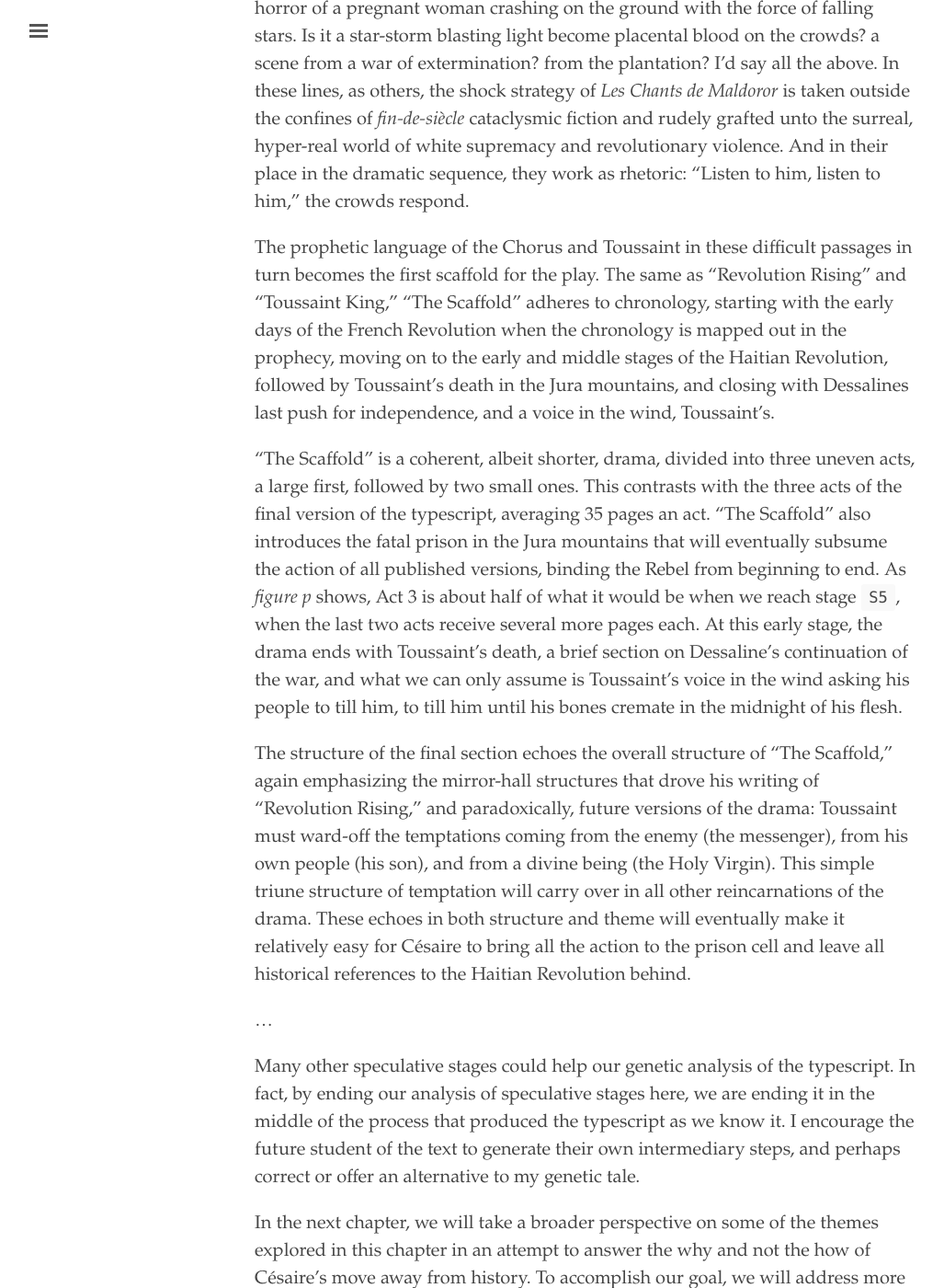
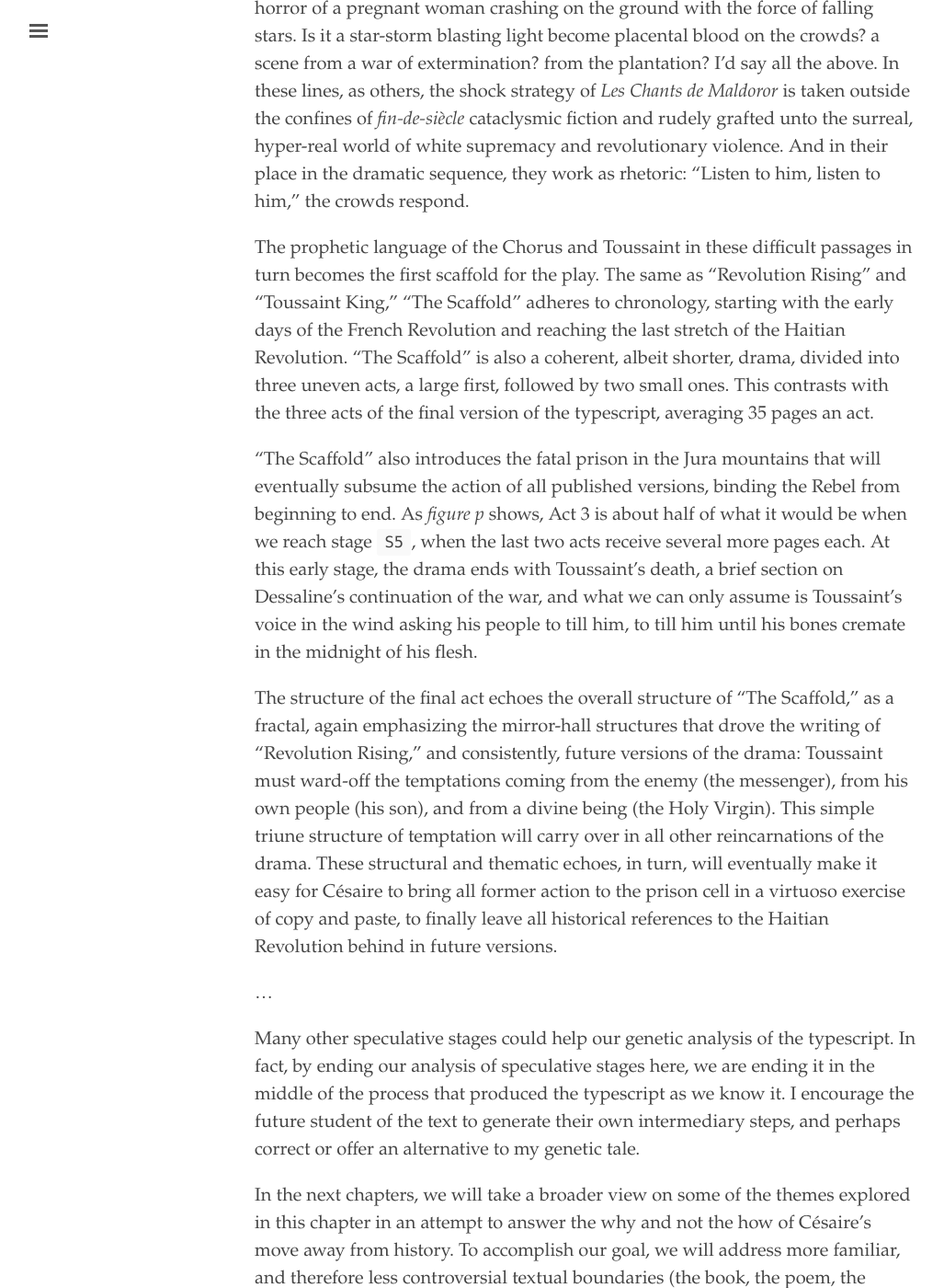
Before and after one commit to elotroalex/record, a Jekyll site: the page built from _chapters/02-pencil.md, in a window 1280 px wide and 1400 px high, scrolled down 27437 px. Shown: the whole window at 92% size, without its empty margins (3-1030 px from the left). Built offline with Jekyll 4.4.1, drawn with Linux system fonts in a browser that asks for light colours; some of the changed text lies outside the part shown.

Commit message:
fixed some errors tightened the last paragraphs

```diff
--- a/_chapters/02-pencil.md
+++ b/_chapters/02-pencil.md
@@ -70,7 +70,7 @@ But why exclude the bibliographic code from conjecture, if it too can be abstrac
 
 A simple exercise, the one I explore in this chapter, depends on the fascinating capacity of allographs to be contained by each other (*mask* contained by *ing* and *un* in 'unmasking'), but also by bibliographic codes (*mask* contained by italics). If I asked you to copy all the text written on [page 5]({{site.baseurl}}/data/sdw-data/P005.jpg){: target="_blank"} of the typescript, you would be able to do so without too much trouble. If I then asked you to add a special character at the beginning and end of the sequences written with pencil, you would be done in a second. These simple moves license my own journey from autography to allography and back: to abstract the bibliographical code in the typescript and use it to contain linguistic sequences; to select among the containers using algorithms; and finally, to render the sequences with a sister code.
 
-Unable to escape embodiment, allographs cannot survive a repetition without a bibliographic code, and that code can be (must be if the computer is a machine) determined by allographic processes—conjecture included[^b7]. An autographic textuality that is allowed to, indeed must return unimpeached from allography—mechanical or otherwise—can help us double down on Kraus' salutary *exhortatio*, without sacrificing our commitment to bibliographic past-futures.
+Unable to escape embodiment, allographs cannot survive a repetition without a bibliographic code, and that code can be (must be if the computer is a machine) determined by allographic processes—conjecture included.[^b7] An autographic textuality that is allowed to, indeed must return unimpeached from allography—mechanical or otherwise—can help us double down on Kraus' salutary *exhortatio*, without sacrificing our commitment to bibliographic past-futures.
 
 The radical alternative, to reduce allographic transactions to a denuded linguistic code, makes me nervous. I hear in that move the unintended echoes of a literary theory inattentive to the means of production of its own knowledge, the premature deaccession of "copies" from libraries, and the legal alibis of "content" cartels incapable of reading. Quite the conundrum, since I can appreciate the joy of those distant readings and oulipean teases that imagine such reductions of the sign—agnoses taken for wonders. I won't be the one to reign or rain on that parade, but perhaps I can offer a dance: a praxis where the butterfly and the pupa are never long apart from each other on the stage. Faced with an archival past choked by colonial epistemologies and cruel capital flows, wouldn't such a ritualistic performance of past-future bibliography, *cum* infrastructure and social critique, prepare us for the repairs we need? *Al freír de los huevos lo verá.*
 
@@ -112,7 +112,7 @@ The latter, by contrast, do not contain a single element that would facilitate s
 
 "Revolution Rising" uses two kinds of narrative modes: either the story develops through the action and dialog of the characters on stage, or it is narrated by the Chorus, Reciter and Recitress trio (CRR). We will shortly come back to the diegetic narrative, one of the keys to unraveling the transition from history to myth in the text. In the mimetic narrative, we count three large episodes. As the white delegates begin to lay their diplomatic traps, Toussaint invites them to address the black troupes directly. The crowds seem to waiver after the seductive pleas of the delegates to disarm them, but Toussaint sways them by signaling their devious intentions. Once persuaded of the righteousness of their cause, the crowds unleash their machetes and the refrain which will echo throughout the rest of the drama: “*Mort aux blancs*!”, death to the whites, or death to the white foreigners as a Haitian translation would have it.[^28] The delegates are massacred, and the rebels descend on the rest of the white population with their sharp response.
 
-After a brief CRR recitation, rife with ghoulish visions of the revolutionary bloodbath—echoes of a world at war—the scene moves to an assembly of planters at Cap \[Français\] presided over by the governor. In their arrogance, the white planters continue to underestimate the situation. Blanchelande[^29], the governor, fails to bring them to their senses. On the streets, passersby echo the haughtiness of the assembly. Soon after, the tumult of the revolution bursts onto the scene. The episode continues with a mock-assembly of black rebels, or as the text has it “*une séance sinistre et bouffonne pleine d’emphase et de cruauté.*”[^30] The episode ends as another group of rebels follows a standard bearer into the assembly waving the head of the governor on a pike.
+After a brief CRR recitation, rife with ghoulish visions of the revolutionary bloodbath—echoes of a world at war—the scene moves to an assembly of planters at Cap \[Français\] presided over by the governor. In their arrogance, the white planters continue to underestimate the situation. Blanchelande,[^29] the governor, fails to bring them to their senses. On the streets, passersby echo the haughtiness of the assembly. Soon after, the tumult of the revolution bursts onto the scene. The episode continues with a mock-assembly of black rebels, or as the text has it “*une séance sinistre et bouffonne pleine d’emphase et de cruauté.*”[^30] The episode ends as another group of rebels follows a standard bearer into the assembly waving the head of the governor on a pike.
 
 After another CRR recitation, the final, and rather brief staged narrative loops us back to the beginning of "Revolution Rising," with the white mother and her girls now running for cover and bemoaning their fear and fatigue. The scene quickly gives way to a field of enslaved workers who ‘sing their fatigue’ in call and response for two pages. The speculative stage ends with the first invocation of "Haïti. Haïti."—closing the mirror loop to the opening burial of Saint-Domingue—and what seems to be, at least on the surface, the most extra-theatrical stage direction of "Revolution Rising": a ship in distress invades the field of vision, and in the phosphorescent sea an inscription explodes. In a later addition, absent from "Revolution Rising," we learn that the inscription read: *République d’Haiti.*
 
@@ -171,7 +171,7 @@ The combination of the two modalities, European and African, should not surprise
 
 > And so I have tried to reconcile those two worlds, because that was what had to be done. On the other hand, I feel just as relaxed about claiming kinship with the African griot and the African epic as about claiming kinship with Rimbaud and Lautreamont—and through them with Sophocles and Aeschylus! (Melsan)
 
-While the hard-to-miss general reference to *Prometheus Bound* has been widely cited, even by Césaire himself[^b12], our chorus goes beyond the role of the Chorus of Oceanids—at least at this stage of the composition, before the promethean model subsumes the drama. As in Sophocles’ Theban plays instead, the CRR trio in "Revolution Rising" narrates and (micro-)prophesies the birth of the nation, with the Reciter and the Recitress calling and responding to each other beyond any classic Greek tragedy. This structural split is refracted in almost every other role of "Revolution Rising," except Toussaint's: At one point the Chorus itself splits into two demi-choruses that call and respond to each other; and the crowds themselves respond to Toussaint's address in similar ways, producing in effect a hall of mirrors between the choral function and the function of call and response, where the enslaved field song just grew to the size of CRR, and in their poetry to the size of the revolution.
+While the hard-to-miss general reference to *Prometheus Bound* has been widely cited, even by Césaire himself,[^b12] our chorus goes beyond the role of the Chorus of Oceanids—at least at this stage of the composition, before the promethean model subsumes the drama. As in Sophocles’ Theban plays instead, the CRR trio in "Revolution Rising" narrates and (micro-)prophesies the birth of the nation, with the Reciter and the Recitress calling and responding to each other beyond any classic Greek tragedy. This structural split is refracted in almost every other role of "Revolution Rising," except Toussaint's: At one point the Chorus itself splits into two demi-choruses that call and respond to each other; and the crowds themselves respond to Toussaint's address in similar ways, producing in effect a hall of mirrors between the choral function and the function of call and response, where the enslaved field song just grew to the size of CRR, and in their poetry to the size of the revolution.
 
 These functions and structures of CRR will soon lose ground when CRR's dialogical and prophetic relationship vis-a-vis Toussaint intensifies, and more so in the published versions of the text, when all references to historical events are eventually elided and the plot is reduced to the point of stasis. At this stage though, the principal theme of CRR remains the revolution itself, and most of its diegetic recitations sing and refract the epic events that cannot be represented on a real stage, at least not one without vast resources—words as stage props.
 
@@ -281,17 +281,17 @@ So strong is Césaire's belief at this point in the miraculous power of words, t
 
 A close reading of Césaire's poetry requires the most alarming trigger warning of all: absolute violence: mountains trembling with pain, and harder to ignore, the horror of a pregnant woman crashing on the ground with the force of falling stars. Is it a star-storm blasting light become placental blood on the crowds? a scene from a war of extermination? from the plantation? I'd say all the above. In these lines, as others, the shock strategy of *Les Chants de Maldoror* is taken outside the confines of *fin-de-siècle* cataclysmic fiction and rudely grafted unto the surreal, hyper-real world of white supremacy and revolutionary violence. And in their place in the dramatic sequence, they work as rhetoric: "Listen to him, listen to him," the crowds respond.
 
-The prophetic language of the Chorus and Toussaint in these difficult passages in turn becomes the first scaffold for the play. The same as "Revolution Rising" and "Toussaint King," "The Scaffold" adheres to chronology, starting with the early days of the French Revolution when the chronology is mapped out in the prophecy, moving on to the early and middle stages of the Haitian Revolution, followed by Toussaint’s death in the Jura mountains, and closing with Dessalines last push for independence, and a voice in the wind, Toussaint's.
+The prophetic language of the Chorus and Toussaint in these difficult passages in turn becomes the first scaffold for the play. The same as "Revolution Rising" and "Toussaint King," "The Scaffold" adheres to chronology, starting with the early days of the French Revolution and reaching the last stretch of the Haitian Revolution. "The Scaffold" is also a coherent, albeit shorter, drama, divided into three uneven acts, a large first, followed by two small ones. This contrasts with the three acts of the final version of the typescript, averaging 35 pages an act.
 
-"The Scaffold" is a coherent, albeit shorter, drama, divided into three uneven acts, a large first, followed by two small ones. This contrasts with the three acts of the final version of the typescript, averaging 35 pages an act. "The Scaffold" also introduces the fatal prison in the Jura mountains that will eventually subsume the action of all published versions, binding the Rebel from beginning to end. As *figure p* shows, Act 3 is about half of what it would be when we reach stage `S5`, when the last two acts receive several more pages each. At this early stage, the drama ends with Toussaint’s death, a brief section on Dessaline's continuation of the war, and what we can only assume is Toussaint's voice in the wind asking his people to till him, to till him until his bones cremate in the midnight of his flesh.
+"The Scaffold" also introduces the fatal prison in the Jura mountains that will eventually subsume the action of all published versions, binding the Rebel from beginning to end. As *figure p* shows, Act 3 is about half of what it would be when we reach stage `S5`, when the last two acts receive several more pages each. At this early stage, the drama ends with Toussaint’s death, a brief section on Dessaline's continuation of the war, and what we can only assume is Toussaint's voice in the wind asking his people to till him, to till him until his bones cremate in the midnight of his flesh.
 
-The structure of the final section echoes the overall structure of "The Scaffold," again emphasizing the mirror-hall structures that drove his writing of "Revolution Rising," and paradoxically, future versions of the drama: Toussaint must ward-off the temptations coming from the enemy (the messenger), from his own people (his son), and from a divine being (the Holy Virgin). This simple triune structure of temptation will carry over in all other reincarnations of the drama. These echoes in both structure and theme will eventually make it relatively easy for Césaire to bring all the action to the prison cell and leave all historical references to the Haitian Revolution behind.
+The structure of the final act echoes the overall structure of "The Scaffold," as a fractal, again emphasizing the mirror-hall structures that drove the writing of "Revolution Rising," and consistently, future versions of the drama: Toussaint must ward-off the temptations coming from the enemy (the messenger), from his own people (his son), and from a divine being (the Holy Virgin). This simple triune structure of temptation will carry over in all other reincarnations of the drama. These structural and thematic echoes, in turn, will eventually make it easy for Césaire to bring all former action to the prison cell in a virtuoso exercise of copy and paste, to finally leave all historical references to the Haitian Revolution behind in future versions.
 
 ...
 
 Many other speculative stages could help our genetic analysis of the typescript. In fact, by ending our analysis of speculative stages here, we are ending it in the middle of the process that produced the typescript as we know it. I encourage the future student of the text to generate their own intermediary steps, and perhaps correct or offer an alternative to my genetic tale.
 
-In the next chapter, we will take a broader perspective on some of the themes explored in this chapter in an attempt to answer the why and not the how of Césaire's move away from history. To accomplish our goal, we will address more familiar, and therefore less controversial textual boundaries (the book, the poem, the article, the preview, etc.) and their attendant geo-temporal complexities. In other words, we will move away from the decomposition and comparison of the one document with itself, to the comparison of many documents with each other.
+In the next chapters, we will take a broader view on some of the themes explored in this chapter in an attempt to answer the why and not the how of Césaire's move away from history. To accomplish our goal, we will address more familiar, and therefore less controversial textual boundaries (the book, the poem, the article, the preview, etc.) and their attendant geo-temporal complexities. In other words, we will move away from the decomposition and comparison of the one document with itself, to the comparison of many documents with each other.
 
 <br>
 
```
Also changed, not shown: other parts of _chapters/02-pencil.md (+3 -3 lines), 1 other file.
